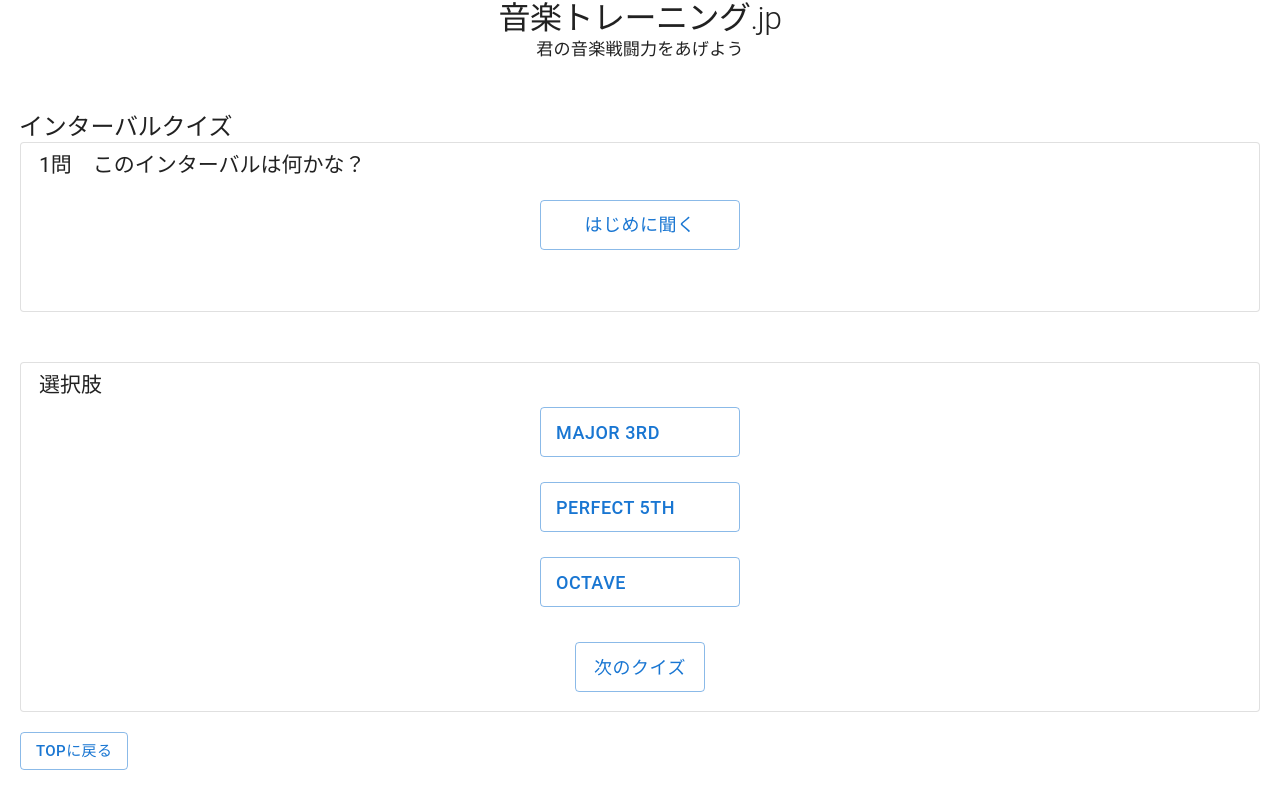
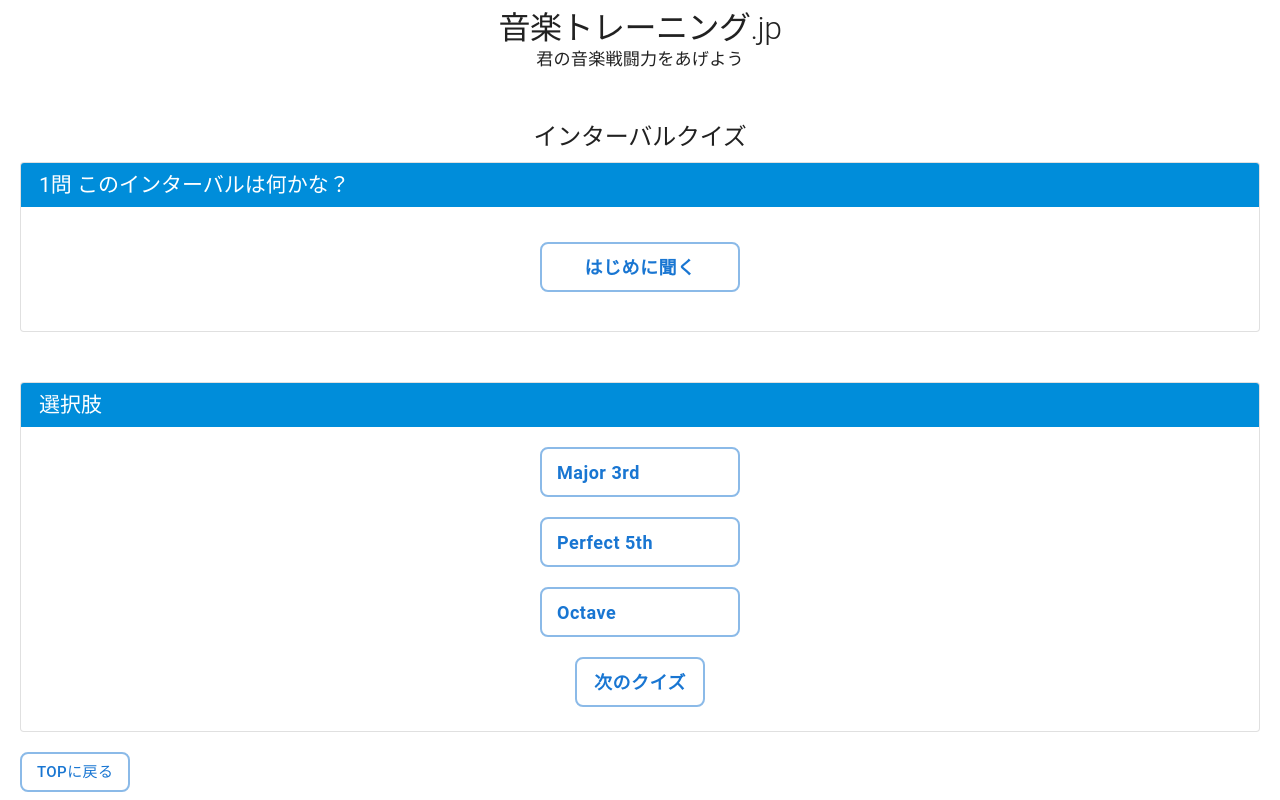
Before and after one commit to aki5648237/interval-training, a React (Create React App) app: page /IntervalTrainingQuiz in a window 1280 px wide. Built offline with nearby package versions, Linux system fonts and the light colour scheme.

Commit message:
3/27 クイズ画面のデザイン修正

```diff
--- a/src/component/appHeader.tsx
+++ b/src/component/appHeader.tsx
@@ -2,10 +2,10 @@ import { Typography, Button, Box, Container, Card} from '@mui/material/';
 
 export const AppHeader = () => {
 	return (
-		<Container sx={{ textAlign: 'center'}} maxWidth="xs">
-		<Typography variant="h1" component="span">音楽トレーニング.jp</Typography>
-		<Typography>君の音楽戦闘力をあげよう</Typography>
-	</Container>
+		<Container sx={{ textAlign: 'center', paddingTop: '10px'}} maxWidth="xs">
+			<Typography variant="h1" component="span">音楽トレーニング.jp</Typography>
+			<Typography>君の音楽戦闘力をあげよう</Typography>
+		</Container>
 	);
 }
 export default AppHeader;
--- a/src/component/intervalTraining.tsx
+++ b/src/component/intervalTraining.tsx
@@ -7,14 +7,14 @@ export const IntervalTraining = () => {
   return (
     <Box>
      <AppHeader />
-      <Card sx={{margin: '50px 20px 50px 20px', height: '170px'}} variant="outlined">
-        <Typography variant="h2" sx={{ textAlign: 'center', marginTop: '10px', marginBottom: '15px'}}>インターバルクイズ</Typography>
+     <Typography variant="h2" sx={{ textAlign: 'center', marginTop: '50px', marginBottom: '10px'}}>インターバルクイズ</Typography>
+      <Card sx={{margin: '0 20px 50px 20px', height: '170px'}} variant="outlined">
         <Typography>このクイズは、二つの音を聞き、インターバルを当てるトレーニングです。</Typography>
         <Typography>問題数は10問です。</Typography>
       </Card>
 
       <Box sx={{ textAlign: 'center'}}>
-        <Button onClick={() => navigate('/IntervalTrainingQuiz')} sx={{width: '200px', height: '50px', fontSize: '18px'}}>クイズスタート</Button>
+        <Button className="button" onClick={() => navigate('/IntervalTrainingQuiz')} sx={{width: '200px', height: '50px', fontSize: '18px'}}>クイズスタート</Button>
       </Box>
 
     </Box>
--- a/src/component/intervalTrainingAnswer.tsx
+++ b/src/component/intervalTrainingAnswer.tsx
@@ -21,15 +21,15 @@ export const Answer = ({currentQuestion, questions, handleAnswerButtonClick, ans
 		<div>
 			{
 				questions[0].answerOptions.map((item) => {
-					return <Box sx={{ textAlign: 'center', marginTop: '10px'}}>
+					return <Box sx={{ textAlign: 'center', marginTop: '20px'}}>
 										<Button
-											sx={{marginBottom: '15px', width: '200px', height: '50px', fontSize: '18px', justifyContent: 'flex-start'}}
-											className={`${answer === 'correct' && item.value === selectValue ? "correct" : ""} ${answer === 'inCorrect' && item.value === selectValue ? "inCorrect" : ""}`}
+											sx={{width: '200px', height: '50px', fontSize: '18px', justifyContent: 'flex-start', position: 'relative', textTransform: 'none'}}
+											className={`${"button"} ${answer === 'correct' && item.value === selectValue ? "correct" : ""} ${answer === 'inCorrect' && item.value === selectValue ? "inCorrect" : ""}`}
 											onClick={() => handleAnswerButtonClick(item.value)}
 											disabled={answer === 'correct'}
 											variant='outlined'>{item.answerText}
-											{answer === 'correct' && item.value === selectValue ? <TripOriginIcon fontSize="large" sx={{paddingRight: '0'}}/> : ''}
-											{answer === 'inCorrect' && item.value === selectValue ? <CloseIcon fontSize="large"/> : ''}
+											{answer === 'correct' && item.value === selectValue ? <TripOriginIcon fontSize="large" sx={{color: 'lime', position: 'absolute', right: '10px'}}/> : ''}
+											{answer === 'inCorrect' && item.value === selectValue ? <CloseIcon fontSize="large" sx={{color: 'red', position: 'absolute', right: '10px'}}/> : ''}
 										</Button>
 									</Box>
 			})}
--- a/src/component/intervalTrainingQuiz.tsx
+++ b/src/component/intervalTrainingQuiz.tsx
@@ -137,21 +137,21 @@ const IntervalTrainingQuiz = () => {
 		<Box className="container">
 			<AppHeader />
 				<Box className={openQuiz ? "invisible" : ""}>
-					<Typography variant="h2" sx={{marginTop: '50px', marginLeft: '19px'}}>
+					<Typography variant="h2" sx={{marginTop: '50px', marginBottom: '10px', textAlign: 'center'}}>
 						インターバルクイズ
 					</Typography>
 					<Card sx={{margin: '0 20px 50px 20px', height: '170px'}} variant="outlined">
-						<Box sx={{marginTop: '10px'}}>
-							<Typography variant="h3" component="span" sx={{marginLeft: '18px'}}>{currentQuestion}問</Typography>
-							<Typography variant="h3" component="span">　このインターバルは何かな？</Typography>
+						<Box sx={{backgroundColor: '#008DDA'}}>
+							<Typography variant="h3" sx={{paddingTop: '10px', paddingLeft: '18px', paddingBottom: '10px', color: 'white'}}>{currentQuestion}問 このインターバルは何かな？</Typography>
 						</Box>
-						<Box sx={{ textAlign: 'center'}}>
-							<Button sx={{marginTop: '20px', width: '200px', height: '50px', fontSize: '18px'}} onClick={() => jsplay()} variant='outlined'>はじめに聞く</Button>
+						<Box sx={{textAlign: 'center', marginTop: '35px'}}>
+							<Button className="button" sx={{ width: '200px', height: '50px', fontSize: '18px'}} onClick={() => jsplay()} variant='outlined'>はじめに聞く</Button>
 						</Box>
-
 					</Card>
 					<Card sx={{margin: '50px 20px 20px 20px', height: '350px'}} variant="outlined">
-						<Typography variant="h3" sx={{marginTop: '10px', marginLeft: '18px'}}>選択肢</Typography>
+						<Box sx={{backgroundColor: '#008DDA'}}>
+							<Typography variant="h3" sx={{paddingTop: '10px', paddingLeft: '18px', paddingBottom: '10px', color: 'white'}}>選択肢</Typography>
+						</Box>
 
 						<Answer
 							currentQuestion={currentQuestion}
@@ -162,7 +162,7 @@ const IntervalTrainingQuiz = () => {
 						/>
 						<Box sx={{textAlign: 'center', marginTop: '20px'}}>
 							<Box className={nextQuiz ? "" : "invisible"}>
-								<Button onClick={() => nextDisplay()}  variant='outlined' sx={{width: '130px', height: '50px', fontSize: '18px'}}>次のクイズ</Button>
+								<Button className="button" onClick={() => nextDisplay()}  variant='outlined' sx={{width: '130px', height: '50px', fontSize: '18px'}}>次のクイズ</Button>
 							</Box>
 
 							<Box className={resultQuiz ? "" : "invisible"}>
@@ -184,8 +184,8 @@ const IntervalTrainingQuiz = () => {
 							</ul>
 						</Card>
 						<Box sx={{ textAlign: 'center', marginTop: '10px'}}>
-							<Button sx={{width: '130px', height: '50px', marginRight:'20px'}} onClick={() => navigate('/')} variant='outlined'>Topに戻る</Button>
-							<Button sx={{width: '130px', height: '50px', marginLeft: '20px'}} onClick={() => ResetResult()} variant='outlined'>もう一度</Button>
+							<Button className="button" sx={{width: '130px', height: '50px', marginRight:'20px'}} onClick={() => navigate('/')} variant='outlined'>Topに戻る</Button>
+							<Button className="button" sx={{width: '130px', height: '50px', marginLeft: '20px'}} onClick={() => ResetResult()} variant='outlined'>もう一度</Button>
 						</Box>
 					</Box>
 		</Box>
--- a/src/style/styles.css
+++ b/src/style/styles.css
@@ -9,13 +9,19 @@
 
 /* 正解時ボタンの色を変える */
 .correct {
-	background-color: greenyellow !important;
+	background-color:rgba(0, 255, 0, 0.3) !important;
 }
 .inCorrect {
-	background-color: red !important;
+	background-color: rgba(255, 0, 0, 0.3) !important;
 }
 /* 非活性時にボタンの色をそのままにする */
 Button {
-	border: 1px solid rgba(25, 118, 210, 0.5) !important;
+	border: 2px solid rgba(25, 118, 210, 0.5) !important;
 	color: #1976d2 !important;
+	border-radius: 8px !important;
+
 }
+
+.button {
+	font-weight: bold !important;
+}
--- a/src/theme.ts
+++ b/src/theme.ts
@@ -1,4 +1,5 @@
 import { createTheme } from "@mui/material/styles";
+import { relative } from "path";
 
 export const theme = createTheme({
 	typography: {
@@ -7,7 +8,10 @@ export const theme = createTheme({
 		h1: { fontSize: 32},
 		h2: { fontSize: 24},
 		h3: { fontSize: 21}
-	}
+	},
+	// Button: {
+	// 	fontWeight: 'bold'
+	// }
 
 });
 export default theme;
```
